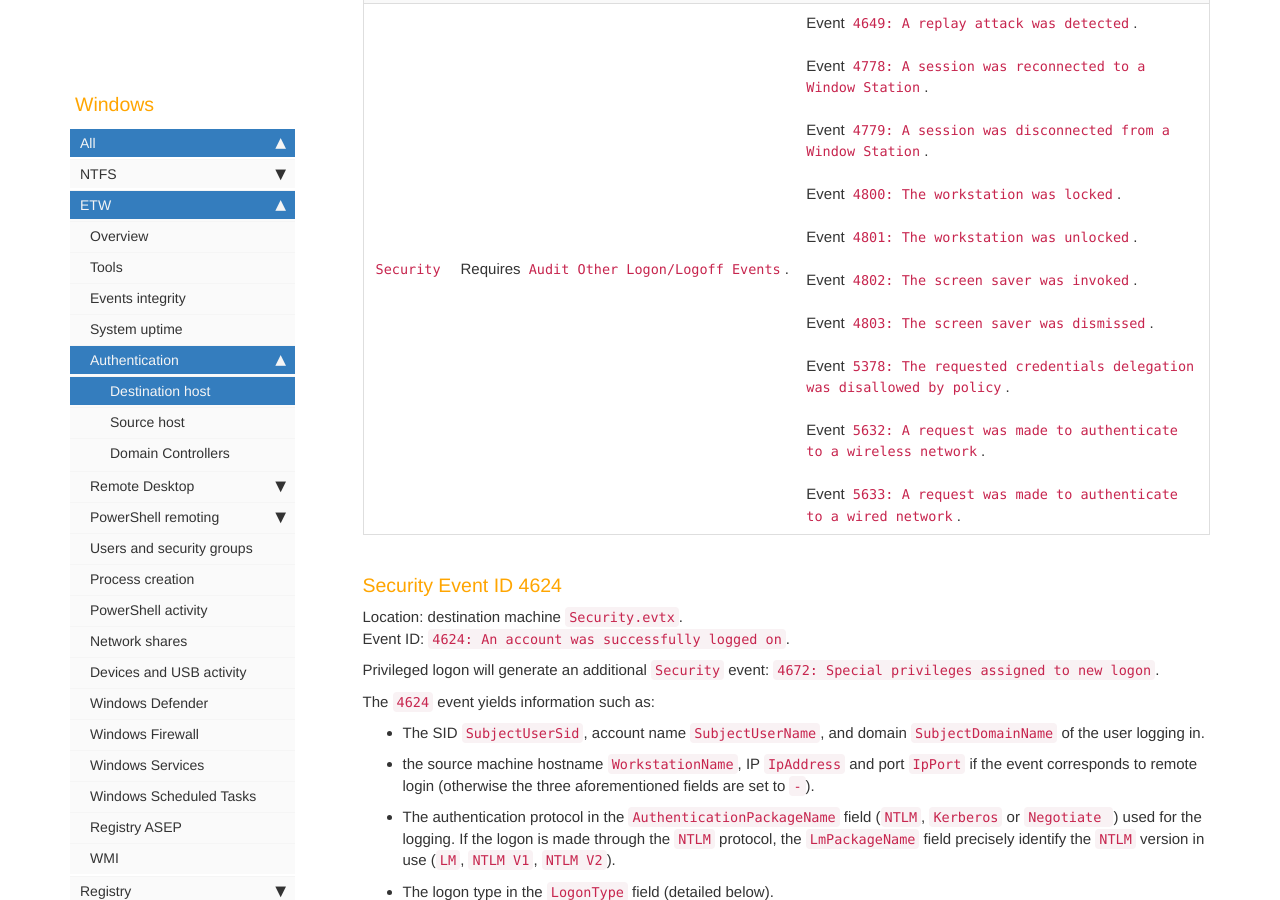
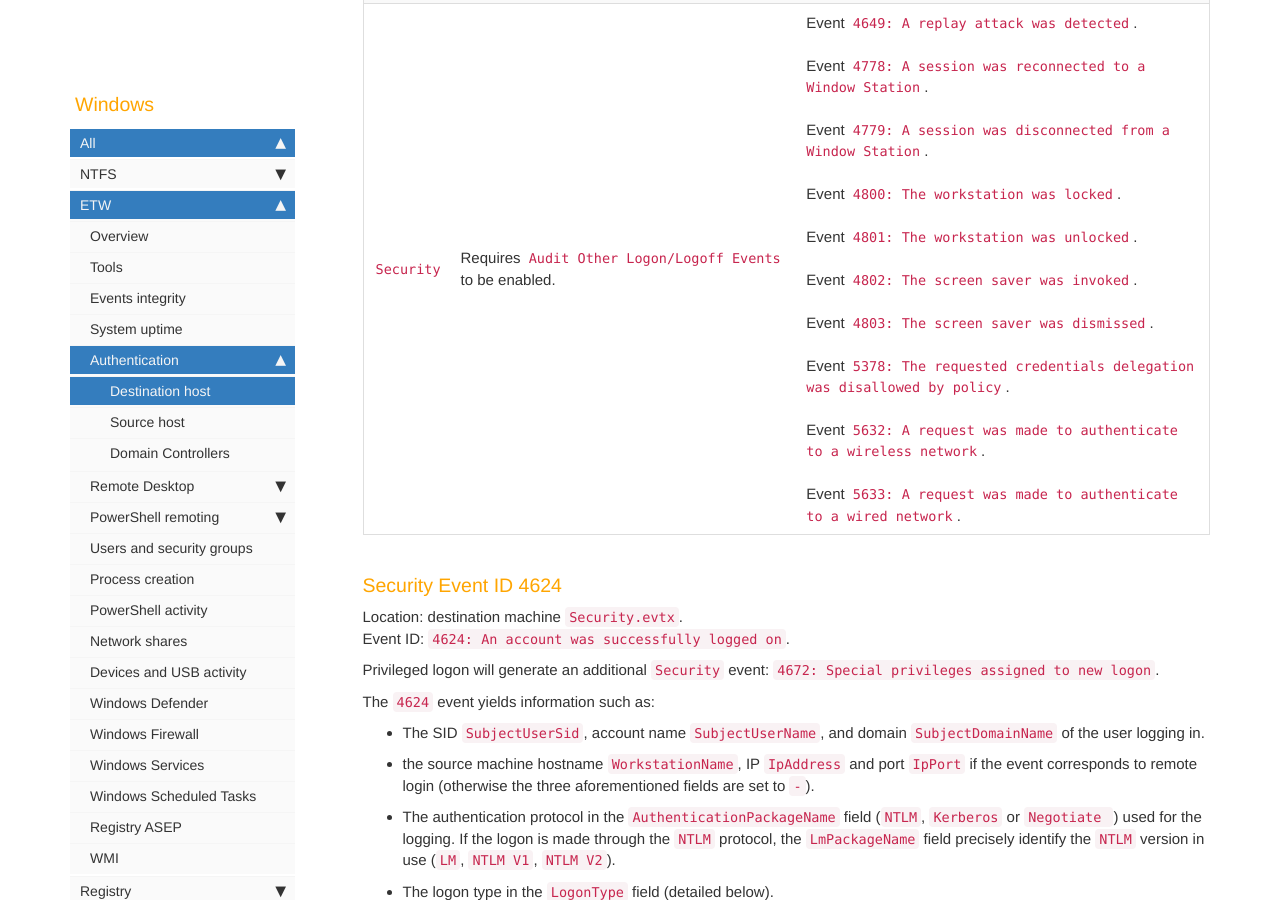
Before and after one commit to Qazeer/artefacts.help, a Jekyll site: the page built from pages/windows/etw_authentication_dst_host.md, in a window 1280 px wide and 900 px high, scrolled down 1161 px. Built offline with Jekyll 4.4.1, drawn with Linux system fonts in a browser that asks for light colours; comment, search, counter and statistics services are not loaded.

Commit message:
Minor typo and formating fixes

```diff
--- a/pages/windows/etw_authentication_dst_host.md
+++ b/pages/windows/etw_authentication_dst_host.md
@@ -22,7 +22,7 @@ folder: windows
 | `Security` | Default configuration. <br><br> Only logged on for logon with elevated privileges. | [Event `4672: Special privileges assigned to new logon`.](#security-event-id-4672) <br><br> Legacy: <br> Events `576: Special privileges assigned to new logon`. |
 | `Security` | Default configuration. | Event `4634: An account was logged off`. <br><br> Legacy: <br> Events `538: User Logoff`. |
 | `Security` | Default configuration. <br><br> Only logged on for `Interactive` and `RemoteInteractive` logons. | Event `4647: User initiated logoff`. <br><br> Legacy: <br> Events `551: User initiated logoff`. |
-| `Security` | Requires `Audit Other Logon/Logoff Events`. | Event `4649: A replay attack was detected`. <br><br> Event `4778: A session was reconnected to a Window Station`. <br><br> Event `4779: A session was disconnected from a Window Station`. <br><br> Event `4800: The workstation was locked`. <br><br> Event `4801: The workstation was unlocked`. <br><br> Event `4802: The screen saver was invoked`. <br><br> Event `4803: The screen saver was dismissed`. <br><br> Event `5378: The requested credentials delegation was disallowed by policy`. <br><br> Event `5632: A request was made to authenticate to a wireless network`. <br><br> Event `5633: A request was made to authenticate to a wired network`. |
+| `Security` | Requires `Audit Other Logon/Logoff Events` to be enabled. | Event `4649: A replay attack was detected`. <br><br> Event `4778: A session was reconnected to a Window Station`. <br><br> Event `4779: A session was disconnected from a Window Station`. <br><br> Event `4800: The workstation was locked`. <br><br> Event `4801: The workstation was unlocked`. <br><br> Event `4802: The screen saver was invoked`. <br><br> Event `4803: The screen saver was dismissed`. <br><br> Event `5378: The requested credentials delegation was disallowed by policy`. <br><br> Event `5632: A request was made to authenticate to a wireless network`. <br><br> Event `5633: A request was made to authenticate to a wired network`. |
 
 ### Security Event ID 4624
 
```
Also changed, not shown: pages/windows/etw_registry_asep.md (+1 -1 lines), pages/windows/etw_windows_defender.md (+1 -1 lines).
